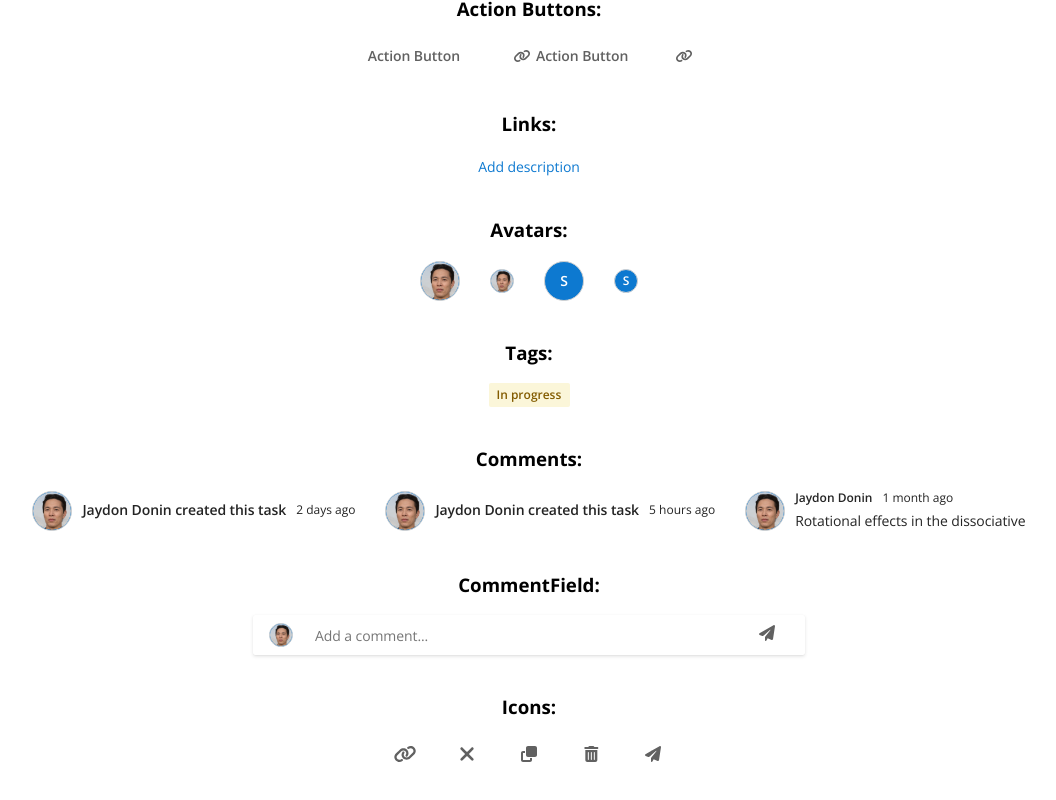
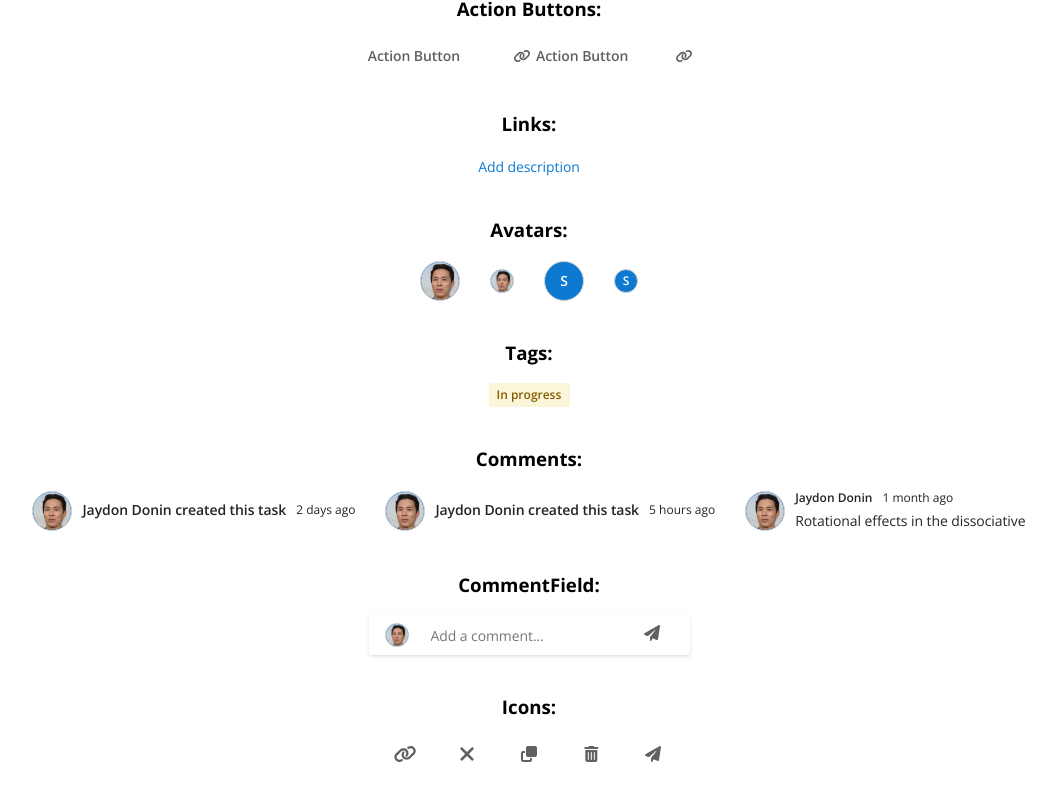
Before and after one commit to antisocrates/atypon-assignment, a Next.js app: page / in a window 1280 px wide. Shown: the part 1028-1828 px from the top of the page, without its empty margins (111-1167 px from the left). Built offline with nearby package versions, Linux system fonts and the light colour scheme.

Commit message:
modal-card

```diff
--- a/components/comment-field/comment-field.module.css
+++ b/components/comment-field/comment-field.module.css
@@ -5,7 +5,8 @@
     gap: 20px;
     align-items: center;
     padding: 4px 16px;
-    width: 552px;
+    max-width: 552px;
+    width: 100%;
     height: 40px;
     background: var(--white);
     border-radius: 2px;
--- a/components/modal-card/modal-card.module.css
+++ b/components/modal-card/modal-card.module.css
@@ -1,5 +1,6 @@
 .modalCard {
-    width: 600px;
+    max-width: 600px;
+    width: 100%;
     height: 800px;
     background: var(--white);
     border-radius: 8px;
```
